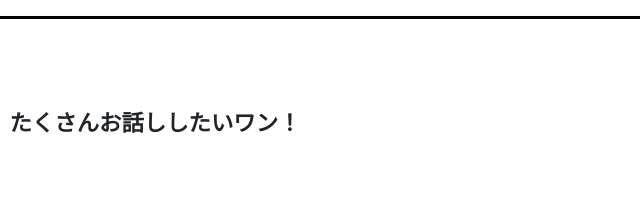
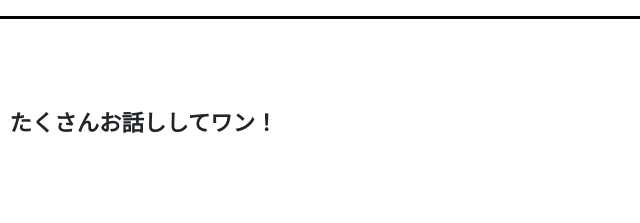
Before and after one commit to otowanWorks/dawan_ai, a website: page index.html in a window 1280 px wide. Shown: the top 223 px of the page, 382-1022 px from the left. Drawn offline with Linux system fonts and the light colour scheme.

Commit message:
Add files via upload

```diff
--- a/index.html
+++ b/index.html
@@ -16,7 +16,7 @@
         <div id="aiResponseArea">
             <div id="aiResponse" class="aiResponseBox">
                 <div class="ai-response" id="aiResponseUtterance">
-ニャ… じゃなくて、ワン！🐶💕</br>楽しかったこと、悲しかったこと、たくさんお話ししたいワン！
+ニャ… じゃなくて、ワン！🐶💕</br>楽しかったこと、悲しかったこと、たくさんお話ししてワン！
 
                 </div>
             </div>
```
